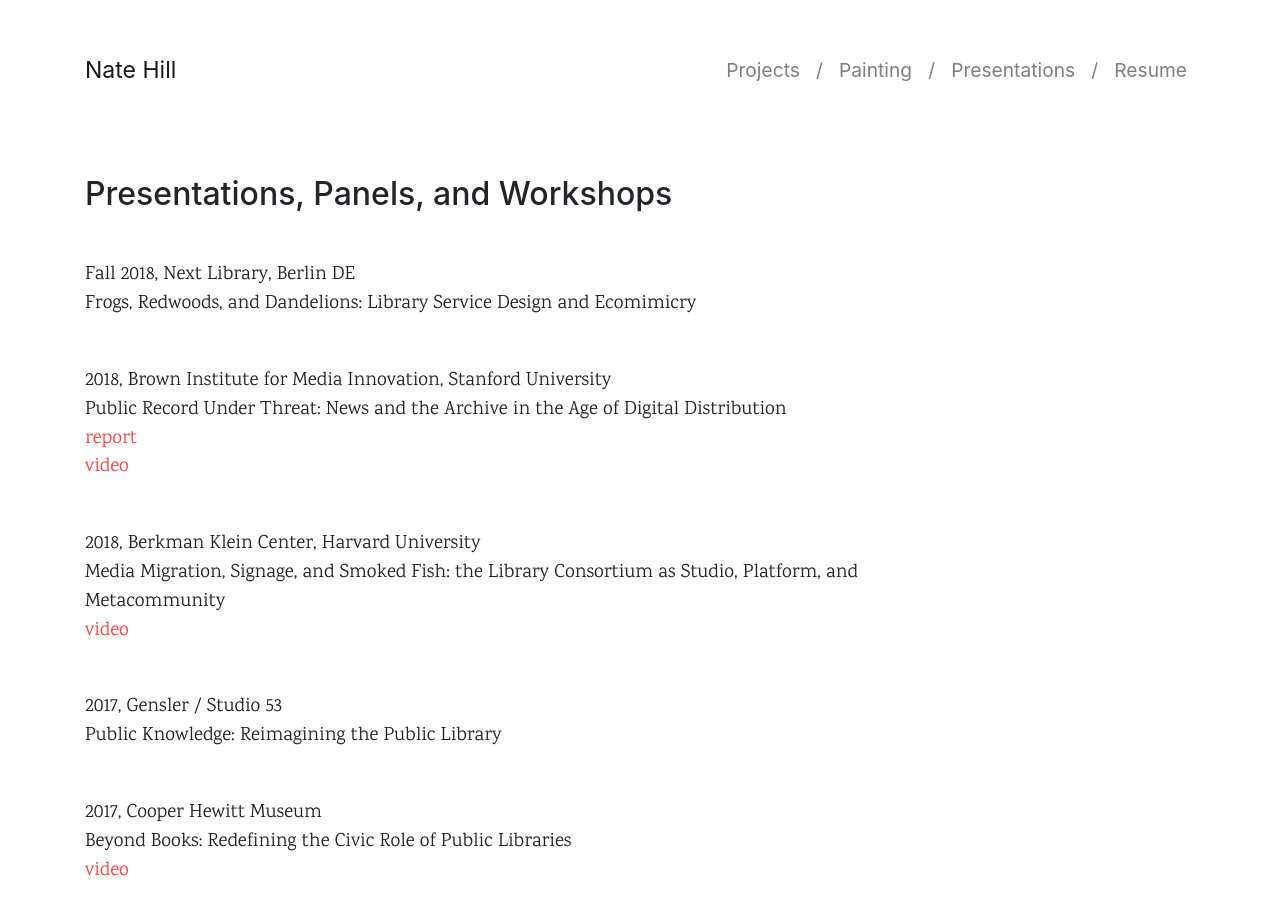
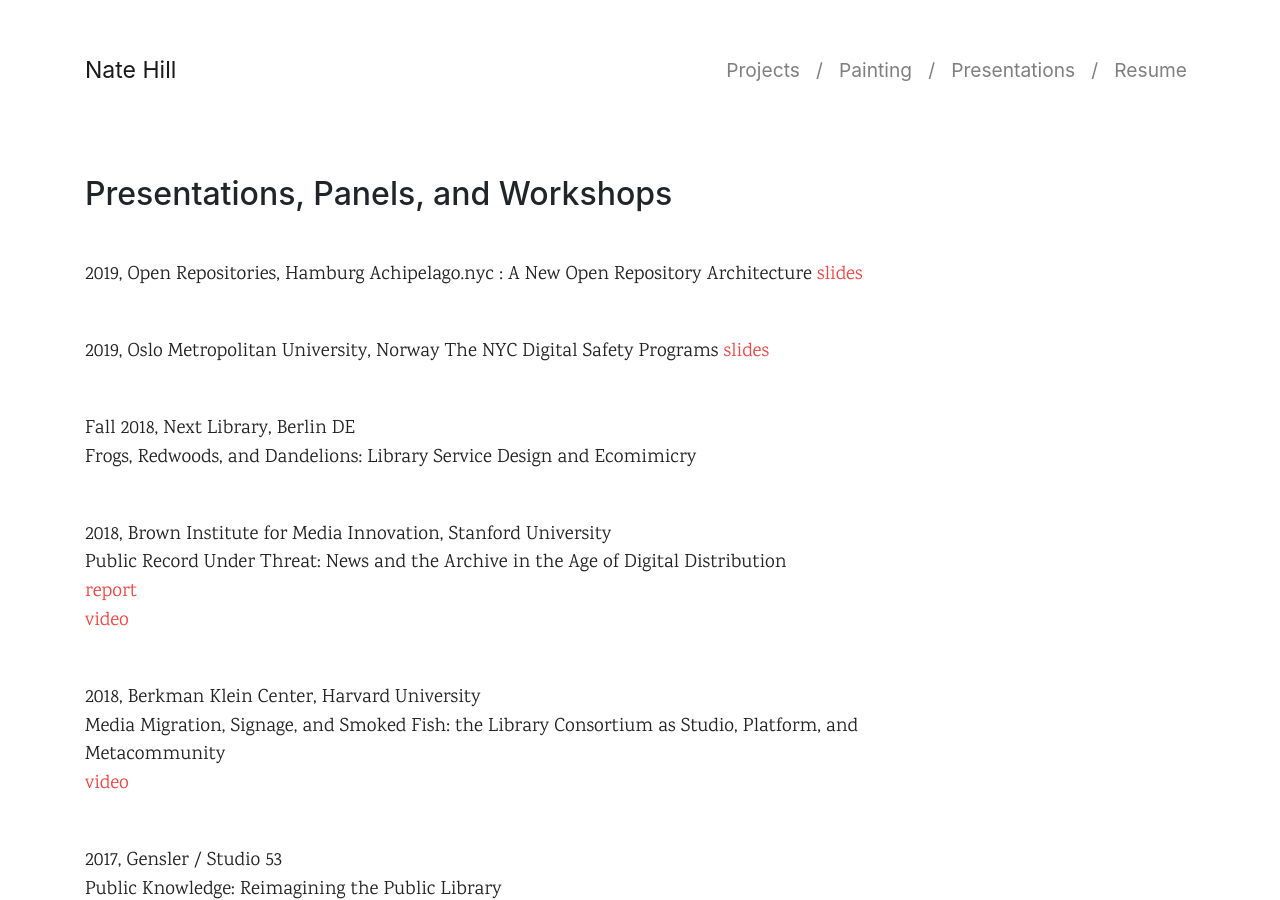
Before and after one commit to natehill/natehill.github.io, a Jekyll site: the page built from pages/presentations.md, in a window 1280 px wide and 900 px high. Built offline with Jekyll 4.4.1, drawn with Linux system fonts in a browser that asks for light colours; nearby versions of some CDN libraries.

Commit message:
Update presentations.md

```diff
--- a/pages/presentations.md
+++ b/pages/presentations.md
@@ -5,6 +5,13 @@ permalink: /presentations/
 ---
 
 ## Presentations, Panels, and Workshops
+2019, Open Repositories, Hamburg
+Achipelago.nyc : A New Open Repository Architecture
+[slides](https://docs.google.com/presentation/d/1HYJJ49eDeQPXQj5Jl9esxQ3yabV28m0cH__eRhwAmqM/edit#slide=id.g596785697b_0_95)
+
+2019, Oslo Metropolitan University, Norway
+The NYC Digital Safety Programs
+[slides](https://docs.google.com/presentation/d/1W7uLAuMh74bcT3k00pJZCP1elyoCXMcb_kqsmUKemYk/edit#slide=id.g517d0af92f_0_48)
 
 Fall 2018, Next Library, Berlin DE
 Frogs, Redwoods, and Dandelions: Library Service Design and Ecomimicry
```
